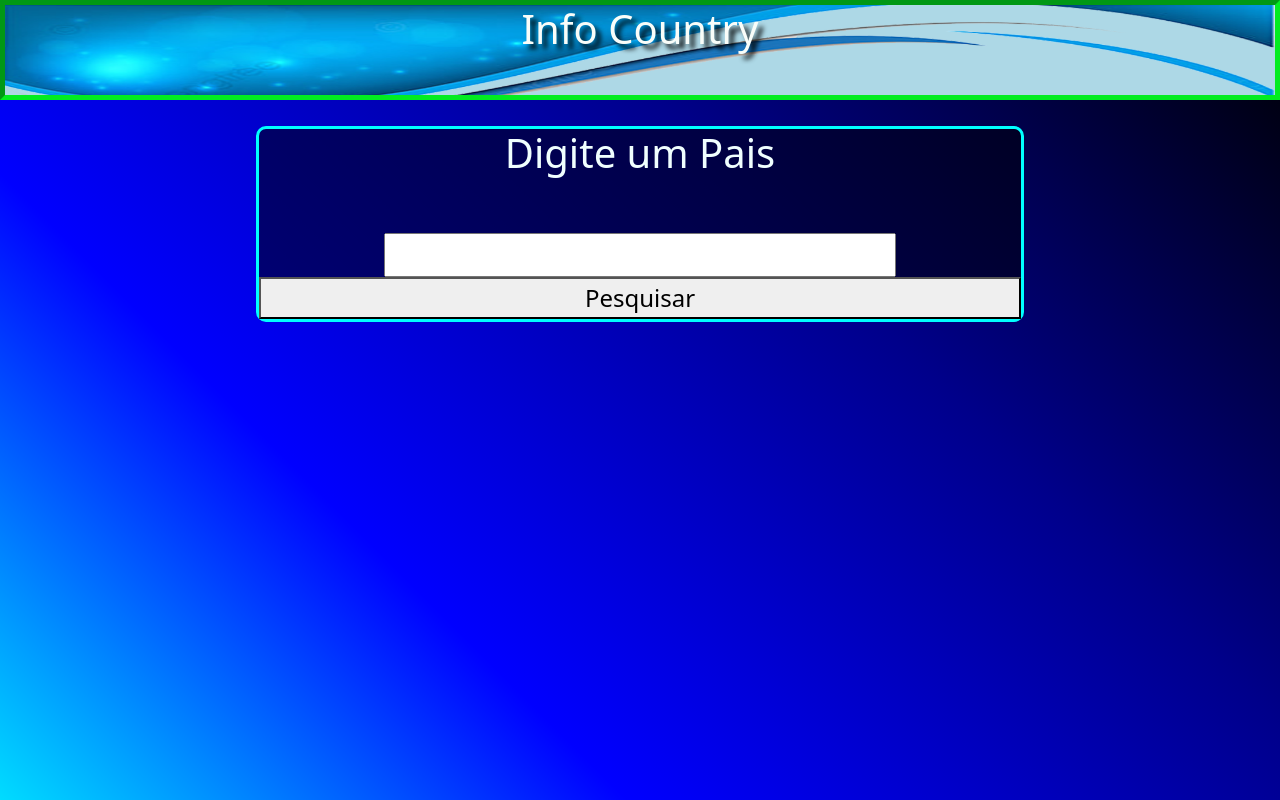
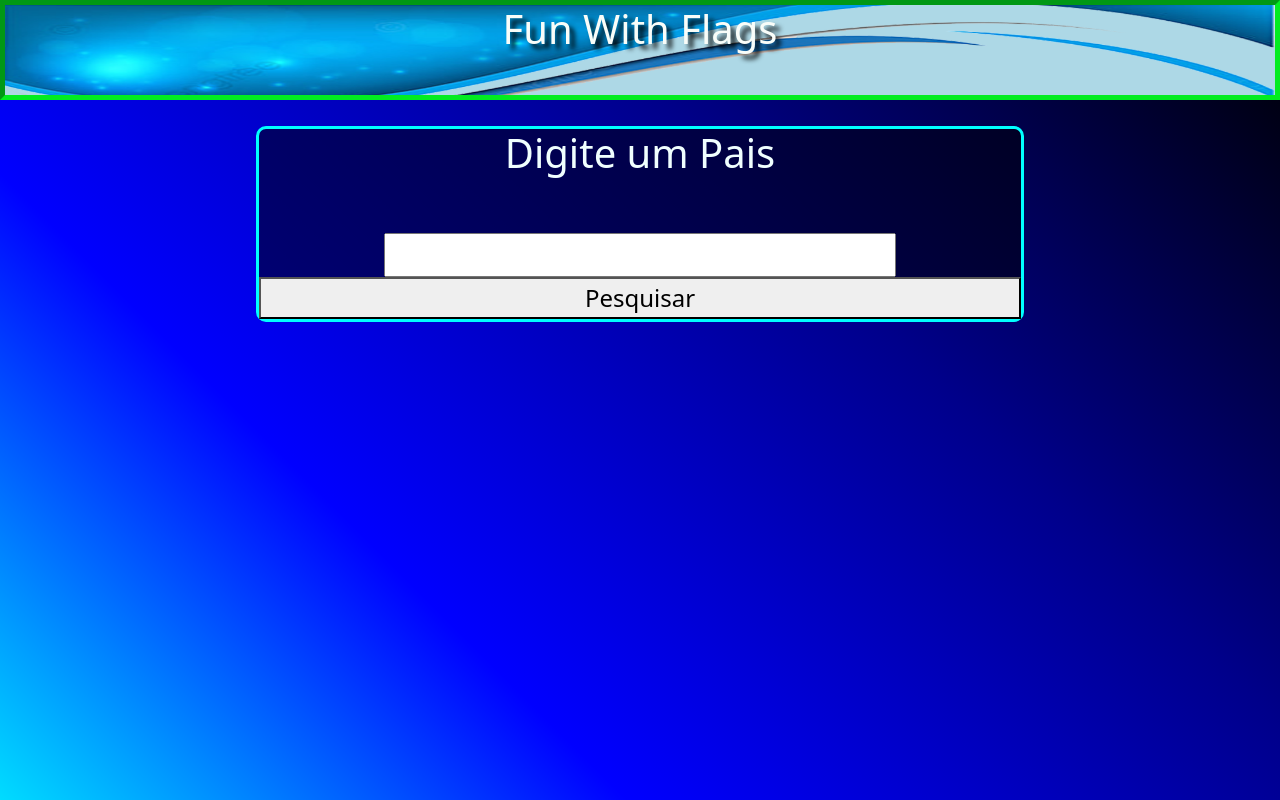
Before and after one commit to ersantoli/findFlag, a plain HTML site: page index.html in a window 1280 px wide. Drawn offline with nearby package versions, Linux system fonts and the light colour scheme.

Commit message:
Update index.html
Fun With Flags

```diff
--- a/index.html
+++ b/index.html
@@ -11,7 +11,7 @@
 
 </head>
 <body onload="inicializa()">
-    <header id="cabecalho"><h1>Info Country</h1></header>
+    <header id="cabecalho"><h1>Fun With Flags</h1></header>
 
     <div id="pesquisa" class="col-md-5 ">
         <label><h1 style="color: azure;">Digite um Pais</h1></label>
```
